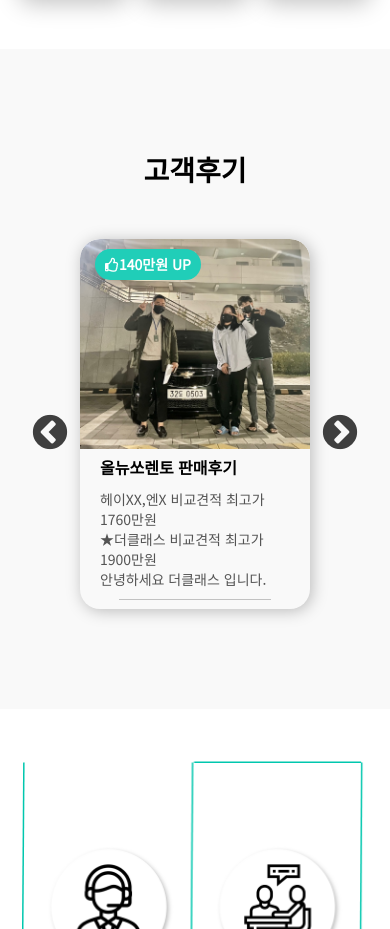
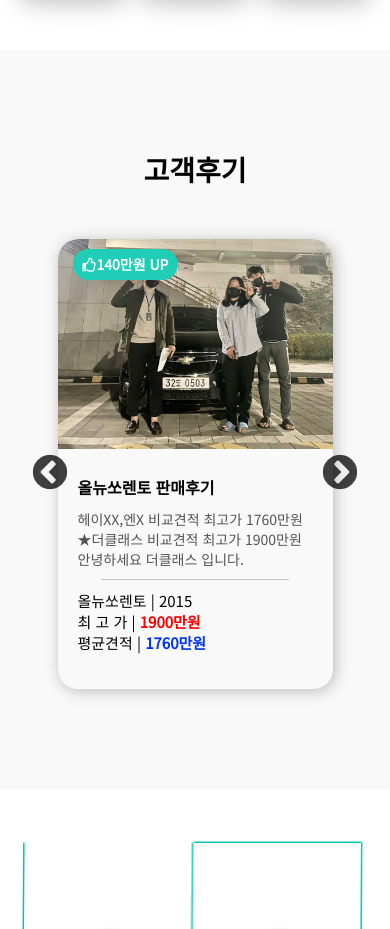
Before and after one commit to aika823/2022_01_the_class_car, a Django app: page / in a window 390 px wide. Shown: the part 1404-2333 px from the top of the page. Run offline with Django 4.2, Linux system fonts and the light colour scheme; data that the repository does not hold is empty; some libraries are stand-ins or nearby versions.

Commit message:
[front] 수정

```diff
--- a/car/static/css/style.css
+++ b/car/static/css/style.css
@@ -532,9 +532,9 @@ section#contact .logo-wrap .slick-prev::before {
   }
 
   section.review.mobile .review-wrap .slick-list {
-    height: 370px;
-    width: 230px;
-  }
+    height: 450px;
+    width: 275px;
+}
   .slick-prev{
     left: 10px;
   }
```
